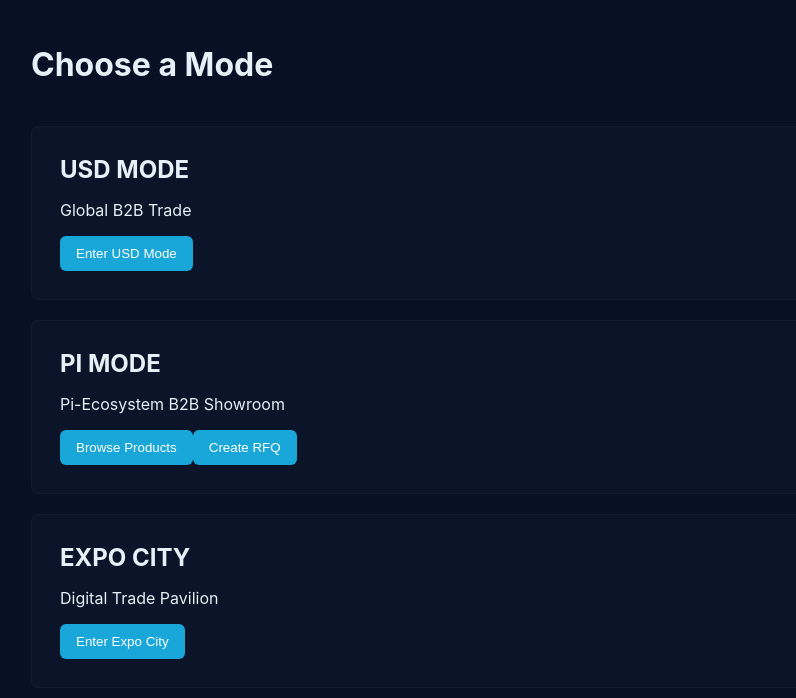
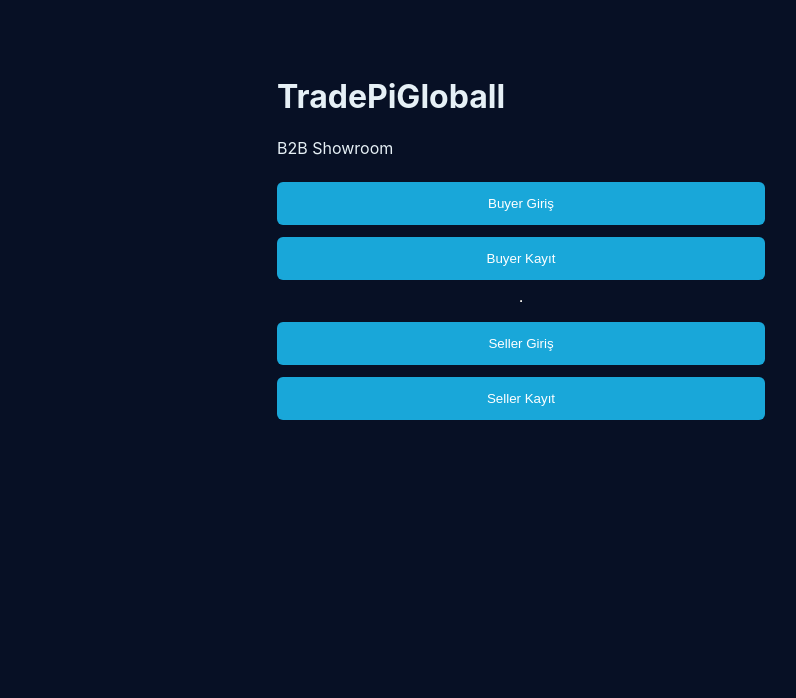
Before and after one commit to Bugsbuny24/Tradepigloball, a React (Vite) app: page / in a window 1280 px wide. Shown: the top 698 px of the page, without its empty margins (119-915 px from the left). Built offline with nearby package versions, Linux system fonts and the light colour scheme.

Commit message:
Refactor Home component layout and styles

```diff
--- a/src/pages/Home.jsx
+++ b/src/pages/Home.jsx
@@ -1,30 +1,30 @@
-import React from 'react'
-import { useNavigate } from 'react-router-dom'
+import { useNavigate } from "react-router-dom";
 
-export default function Home(){
-  const nav = useNavigate()
+export default function Home() {
+  const nav = useNavigate();
+
   return (
-    <div className="home">
-      <h1>Choose a Mode</h1>
+    <div style={{ maxWidth: 520, margin: "40px auto", padding: 16 }}>
+      <h1>TradePiGloball</h1>
+      <p>B2B Showroom</p>
 
-      <section className="card usd">
-        <h2>USD MODE</h2>
-        <p>Global B2B Trade</p>
-        <button onClick={()=>nav('/usd')}>Enter USD Mode</button>
-      </section>
+      <div style={{ display:"grid", gap:12, marginTop:24 }}>
+        <button style={{ padding: 14 }} onClick={() => nav("/login?as=buyer")}>
+          Buyer Giriş
+        </button>
+        <button style={{ padding: 14 }} onClick={() => nav("/buyer/signup")}>
+          Buyer Kayıt
+        </button>
 
-      <section className="card pi">
-        <h2>PI MODE</h2>
-        <p>Pi-Ecosystem B2B Showroom</p>
-        <button onClick={()=>nav('/pi')}>Browse Products</button>
-        <button onClick={()=>nav('/rfq')}>Create RFQ</button>
-      </section>
+        <hr />
 
-      <section className="card expo">
-        <h2>EXPO CITY</h2>
-        <p>Digital Trade Pavilion</p>
-        <button onClick={()=>nav('/expo')}>Enter Expo City</button>
-      </section>
+        <button style={{ padding: 14 }} onClick={() => nav("/login?as=seller")}>
+          Seller Giriş
+        </button>
+        <button style={{ padding: 14 }} onClick={() => nav("/seller/signup")}>
+          Seller Kayıt
+        </button>
+      </div>
     </div>
-  )
+  );
 }
```
